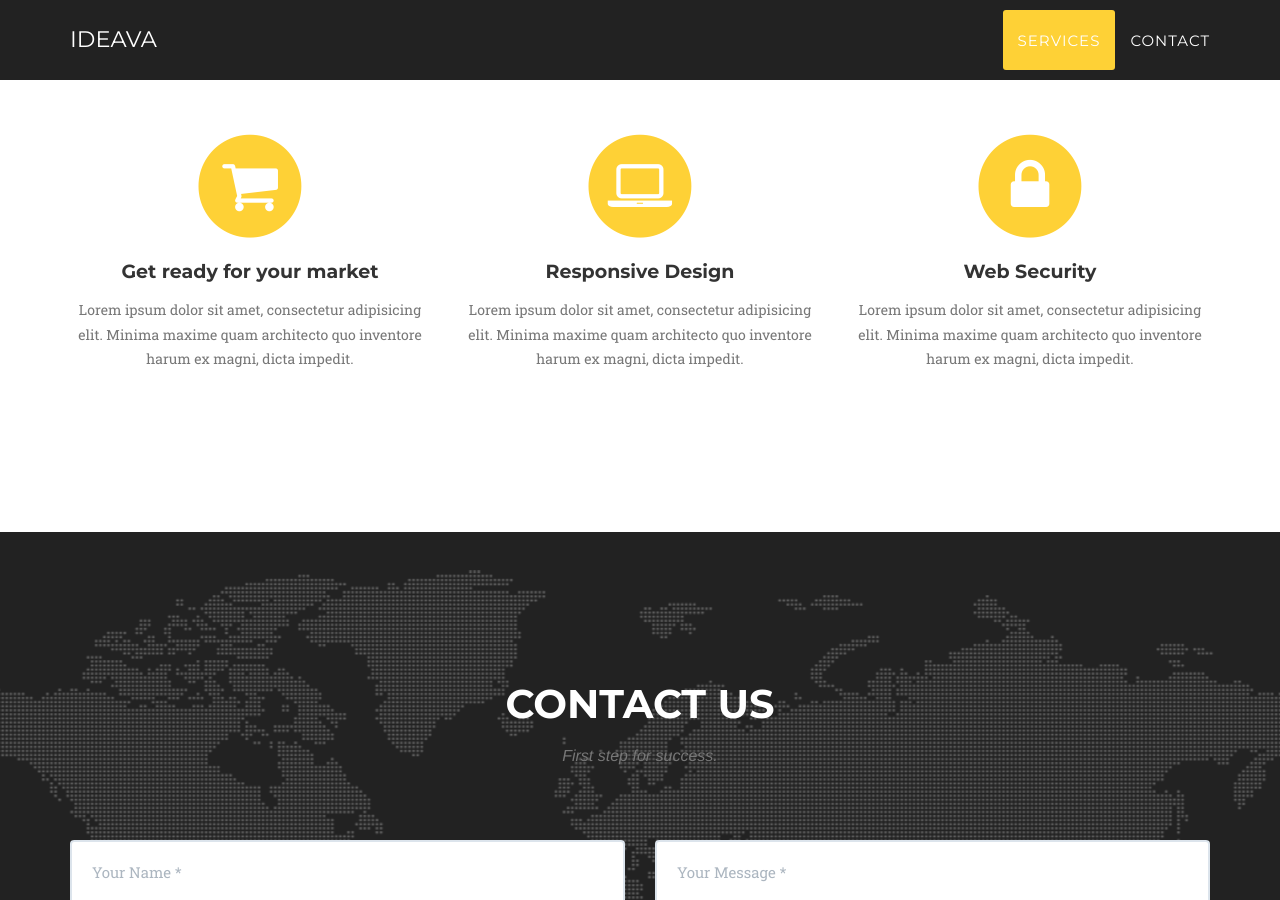
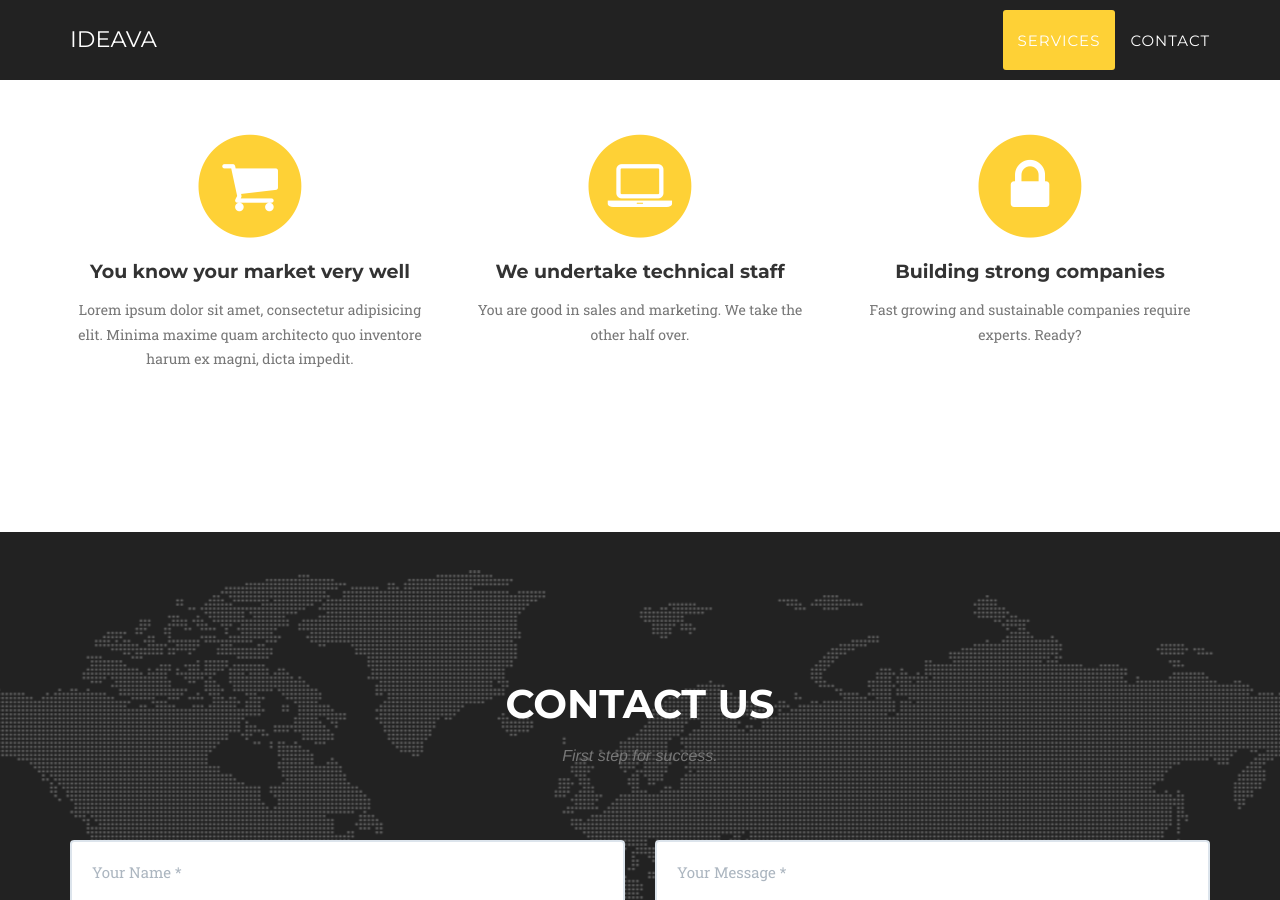
Before and after one commit to alperozturk/blog, a Jekyll site: the page built from index.html, in a window 1280 px wide and 900 px high, scrolled down 938 px. Built offline with Jekyll 4.4.1, drawn with Linux system fonts in a browser that asks for light colours; some web fonts are replaced.

Commit message:
Update services.html

```diff
--- a/_includes/services.html
+++ b/_includes/services.html
@@ -13,7 +13,7 @@
                         <i class="fa fa-circle fa-stack-2x text-primary"></i>
                         <i class="fa fa-shopping-cart fa-stack-1x fa-inverse"></i>
                     </span>
-                    <h4 class="service-heading">Get ready for your market</h4>
+                    <h4 class="service-heading">You know your market very well</h4>
                     <p class="text-muted">Lorem ipsum dolor sit amet, consectetur adipisicing elit. Minima maxime quam architecto quo inventore harum ex magni, dicta impedit.</p>
                 </div>
                 <div class="col-md-4">
@@ -21,16 +21,16 @@
                         <i class="fa fa-circle fa-stack-2x text-primary"></i>
                         <i class="fa fa-laptop fa-stack-1x fa-inverse"></i>
                     </span>
-                    <h4 class="service-heading">Responsive Design</h4>
-                    <p class="text-muted">Lorem ipsum dolor sit amet, consectetur adipisicing elit. Minima maxime quam architecto quo inventore harum ex magni, dicta impedit.</p>
+                    <h4 class="service-heading">We undertake technical staff</h4>
+                    <p class="text-muted">You are good in sales and marketing. We take the other half over.</p>
                 </div>
                 <div class="col-md-4">
                     <span class="fa-stack fa-4x">
                         <i class="fa fa-circle fa-stack-2x text-primary"></i>
                         <i class="fa fa-lock fa-stack-1x fa-inverse"></i>
                     </span>
-                    <h4 class="service-heading">Web Security</h4>
-                    <p class="text-muted">Lorem ipsum dolor sit amet, consectetur adipisicing elit. Minima maxime quam architecto quo inventore harum ex magni, dicta impedit.</p>
+                    <h4 class="service-heading">Building strong companies</h4>
+                    <p class="text-muted">Fast growing and sustainable companies require experts. Ready? </p>
                 </div>
             </div>
         </div>
```
